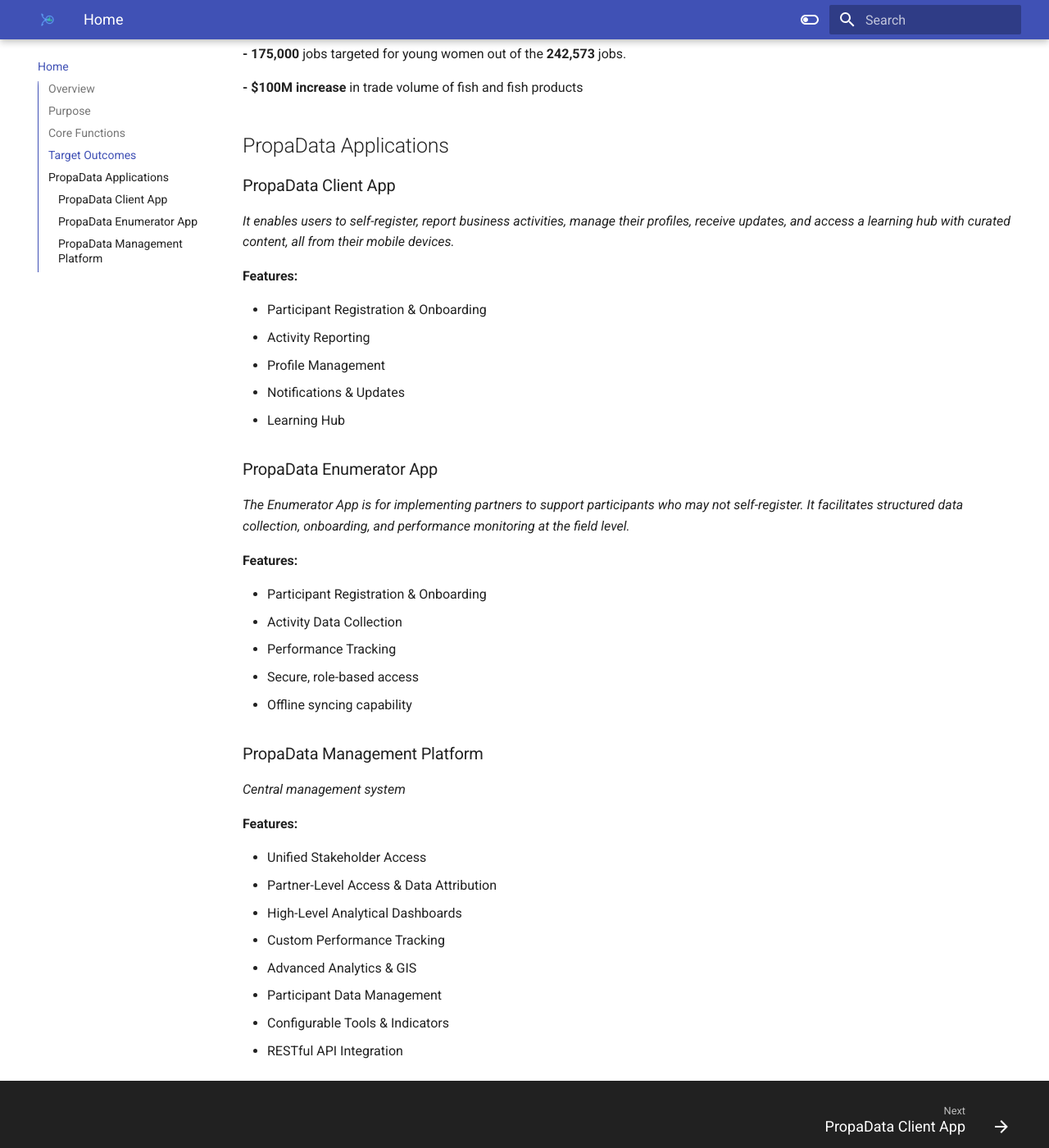
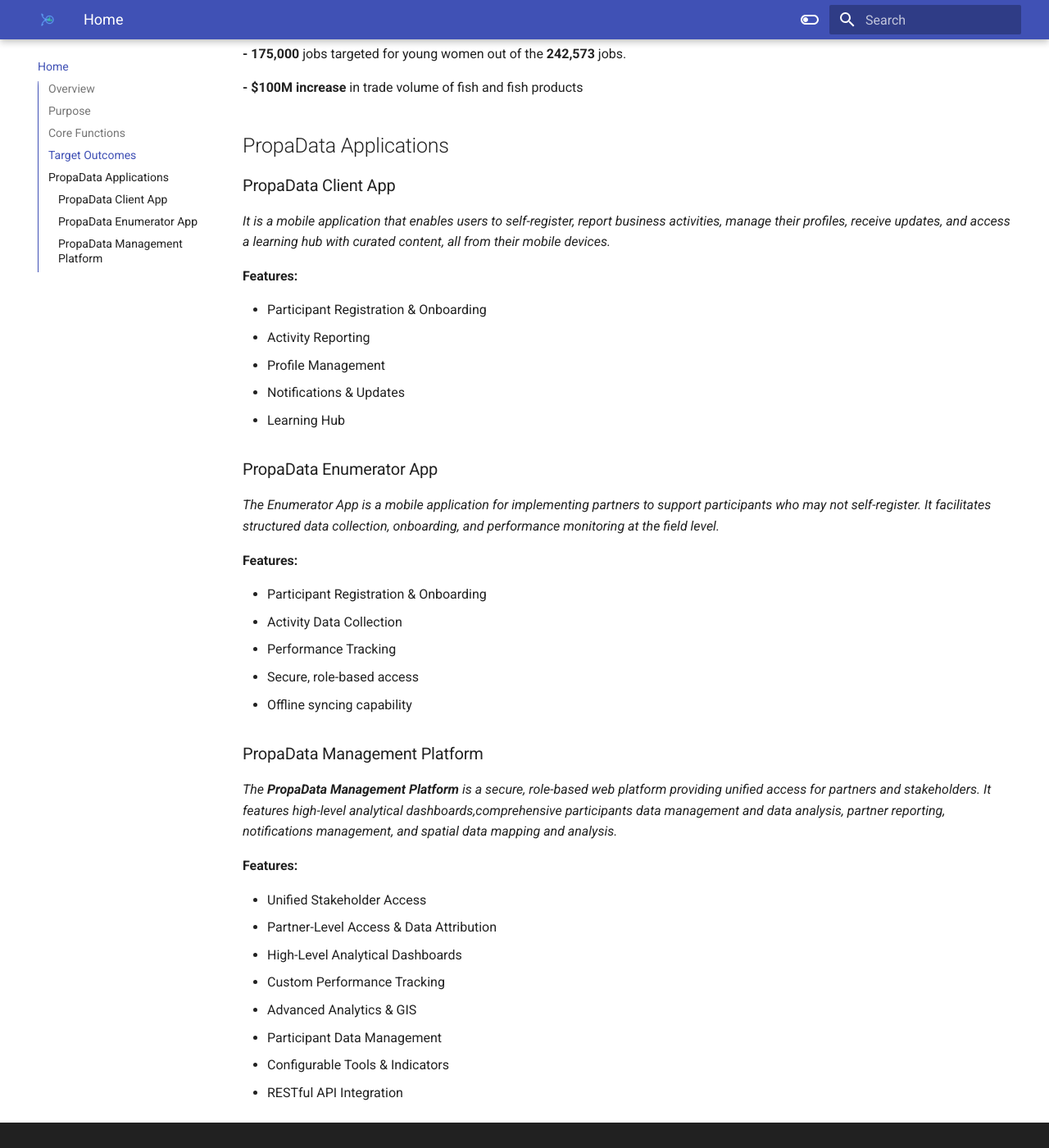
Before and after one commit to propa-data/propadata-docs, an MkDocs documentation site: the page built from docs/index.md, in a window 1280 px wide and 1400 px high, scrolled down 987 px. Shown: the whole window at 82% size. Built offline with MkDocs 1.6.1 and Material for MkDocs 9.7.7, drawn with Linux system fonts in a browser that asks for light colours.

Commit message:
feat; updates on PropaData Docs

```diff
--- a/docs/index.md
+++ b/docs/index.md
@@ -30,7 +30,7 @@ PropaData is a comprehensive digital platform designed to streamline participant
 ## PropaData Applications
 
 ### PropaData Client App
-_It enables users to self-register, report business activities, manage their profiles, receive updates, and access a learning hub with curated content, all from their mobile devices._
+_It is a mobile application that enables users to self-register, report business activities, manage their profiles, receive updates, and access a learning hub with curated content, all from their mobile devices._
 
 **Features:**
 
@@ -41,7 +41,7 @@ _It enables users to self-register, report business activities, manage their pro
 - Learning Hub
 
 ### PropaData Enumerator App
-_The Enumerator App is for implementing partners to support participants who may not self-register. It facilitates structured data collection, onboarding, and performance monitoring at the field level._
+_The Enumerator App is a mobile application for implementing partners to support participants who may not self-register. It facilitates structured data collection, onboarding, and performance monitoring at the field level._
 
 **Features:**
 
@@ -52,7 +52,7 @@ _The Enumerator App is for implementing partners to support participants who may
 - Offline syncing capability
 
 ### PropaData Management Platform
-_Central management system_
+_The **PropaData Management Platform** is  a secure, role-based web platform providing unified access for partners and stakeholders. It features high-level analytical dashboards,comprehensive participants data management and data analysis, partner reporting, notifications management, and spatial data mapping and analysis._
 
 
 **Features:**
```
Also changed, not shown: docs/enumerators.md (+1 -0 lines), docs/management.md (+2 -1 lines), docs/user-guide.md (+1 -1 lines).
